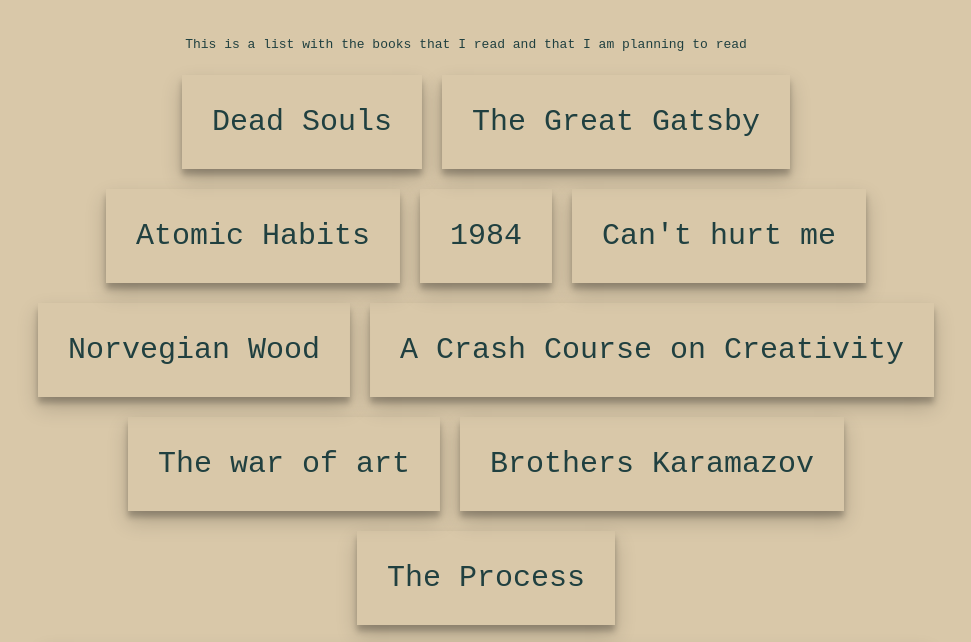
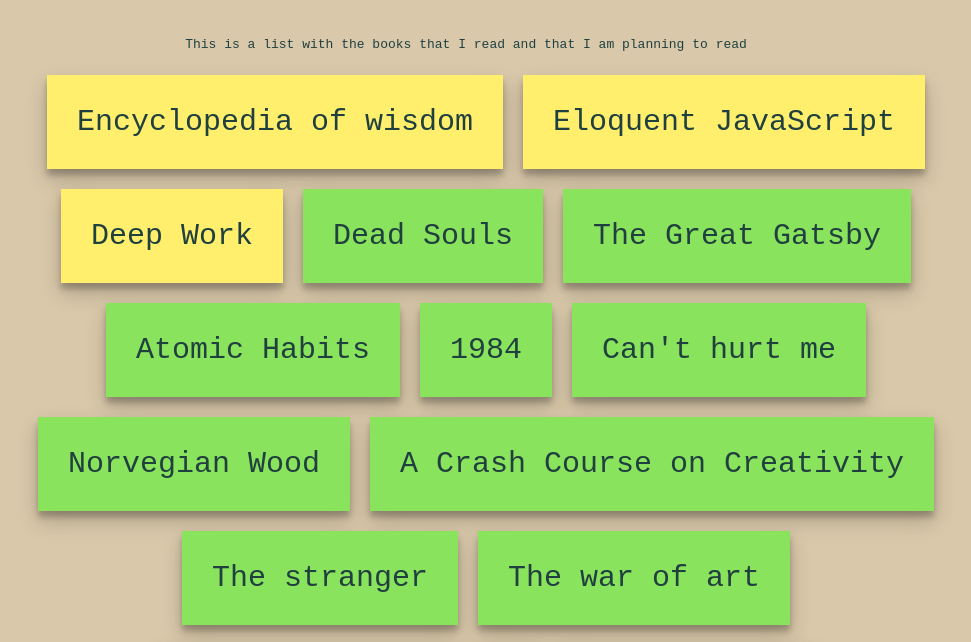
Before and after one commit to mateib47/book-list-project, a plain HTML site: page author-booklist.html in a window 1280 px wide. Shown: the part 151-793 px from the top of the page, without its empty margins (174-1145 px from the left). Drawn offline with Linux system fonts and the light colour scheme.

```diff
--- a/author-booklist.html
+++ b/author-booklist.html
@@ -11,18 +11,22 @@
       <h1 id="title" class="">Matei's Book List</h1>
       <p>This is a list with the books that I read and that I am planning to read</p>
       <ul class="book-list-js book-list">
-        <li class="book-item">Dead Souls</li>
-        <li class="book-item">The Great Gatsby</li>
-        <li class="book-item">Atomic Habits</li>
-        <li class="book-item">1984</li>
-        <li class="book-item">Can't hurt me</li>
-        <li class="book-item">Norvegian Wood</li>
-        <li class="book-item">A Crash Course on Creativity</li>
-        <li class="book-item">The war of art</li>
-        <li class="book-item">Brothers Karamazov</li>
-        <li class="book-item">The Process</li>
-        <li class="book-item">The Last Night of Love, the First Night of War</li>
-        <li class="book-item">Life as prey</li>
+        <li class="book-item present">Encyclopedia of wisdom</li>
+        <li class="book-item present">Eloquent JavaScript</li>
+        <li class="book-item present">Deep Work</li>
+        <li class="book-item past">Dead Souls</li>
+        <li class="book-item past">The Great Gatsby</li>
+        <li class="book-item past">Atomic Habits</li>
+        <li class="book-item past">1984</li>
+        <li class="book-item past">Can't hurt me</li>
+        <li class="book-item past">Norvegian Wood</li>
+        <li class="book-item past">A Crash Course on Creativity</li>
+        <li class="book-item past">The stranger</li>
+        <li class="book-item past">The war of art</li>
+        <li class="book-item past">Brothers Karamazov</li>
+        <li class="book-item past">The Process</li>
+        <li class="book-item past">The Last Night of Love, the First Night of War</li>
+        <li class="book-item past">Life as prey</li>
       </ul>
     </main>
     <footer>
--- a/css/style.css
+++ b/css/style.css
@@ -113,7 +113,7 @@
 .empty-state-img{
   max-width:20%;
   height: auto;
-
+  cursor: pointer;
 }
 .empty-state p{
   margin-bottom: 0;
```
Also changed, not shown: index.html (+1 -1 lines).
